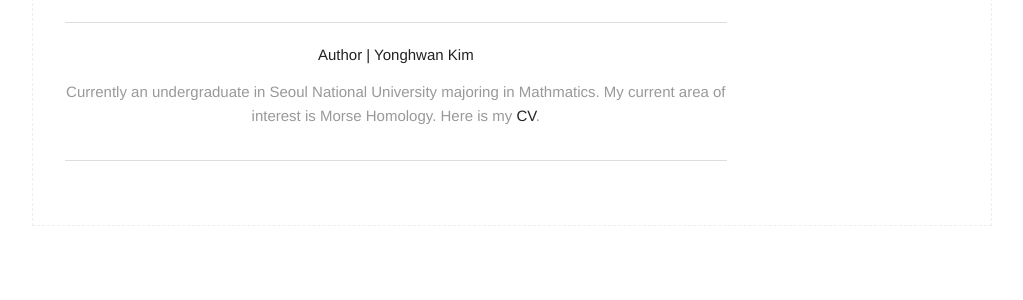
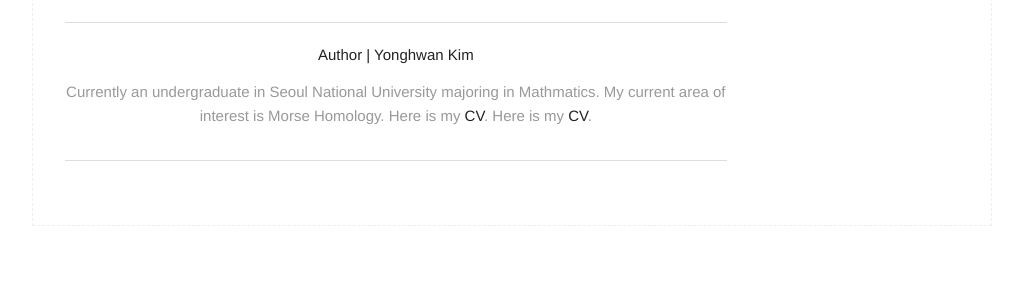
Before and after one commit to kimyh4306/kimyh4306.github.com, a Jekyll site: the page built from archive.html, in a window 1280 px wide. Shown: the part 437-737 px from the top of the page, without its empty margins (128-1151 px from the left). Built offline with Jekyll 4.4.1, drawn with Linux system fonts in a browser that asks for light colours.

Commit message:
Update author.html

```diff
--- a/_includes/author.html
+++ b/_includes/author.html
@@ -4,6 +4,7 @@
     <p class="bio" align="center">
       Currently an undergraduate in Seoul National University majoring in Mathmatics. My current area of interest is Morse Homology.
       Here is my <a href="https://drive.google.com/file/d/1y26j8WeKi6H-81nRjQSJzZvrtk9mSFC8/view?usp=sharing">CV</a>.
+      Here is my <a href="C:\Users\yonghwan.LAPTOP-V2E0Q32L\Downloads\what-is.pdf">CV</a>.
     </p>
   </div>
 </section>
```
